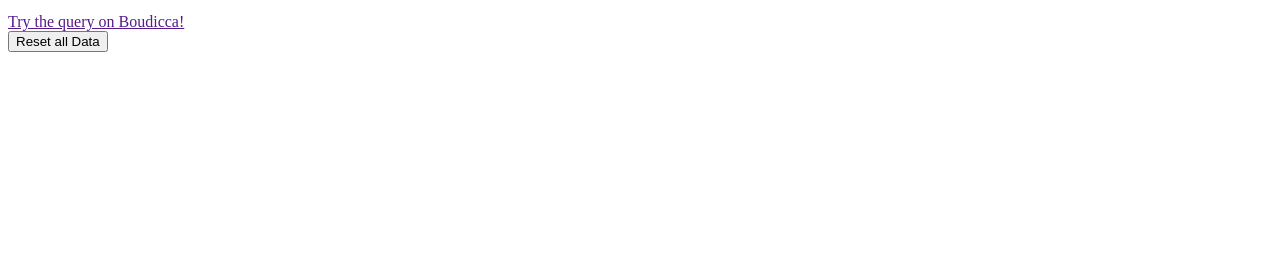
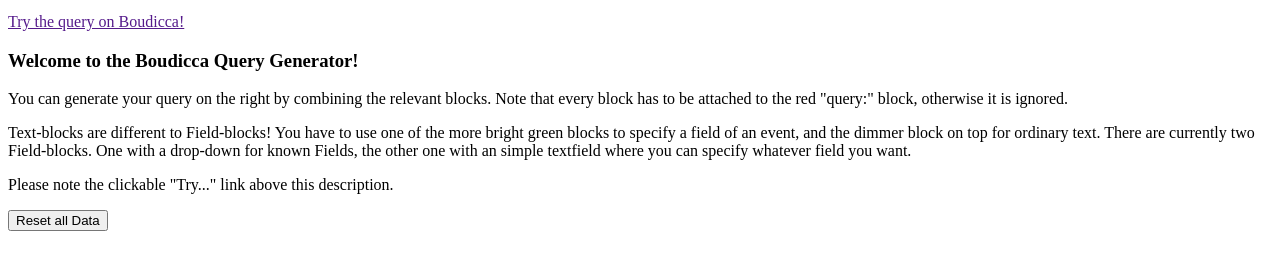
Before and after one commit to kadhonn/boudicca_query_builder, a plain HTML site: page src/index.html in a window 1280 px wide. Drawn offline with Linux system fonts and the light colour scheme.

Commit message:
some basic description

```diff
--- a/src/index.html
+++ b/src/index.html
@@ -10,6 +10,10 @@
         <pre id="generatedCode"><code></code></pre>
         <div id="linkContainer">
             <a id="boudiccaLink" target="_blank" href="">Try the query on Boudicca!</a>
+            <h3>Welcome to the Boudicca Query Generator!</h3>
+            <p>You can generate your query on the right by combining the relevant blocks. Note that every block has to be attached to the red "query:" block, otherwise it is ignored.</p>
+            <p>Text-blocks are different to Field-blocks! You have to use one of the more bright green blocks to specify a field of an event, and the dimmer block on top for ordinary text. There are currently two Field-blocks. One with a drop-down for known Fields, the other one with an simple textfield where you can specify whatever field you want.</p>
+            <p>Please note the clickable "Try..." link above this description.</p>
         </div>
         <div>
             <button id="panicButton"
```
